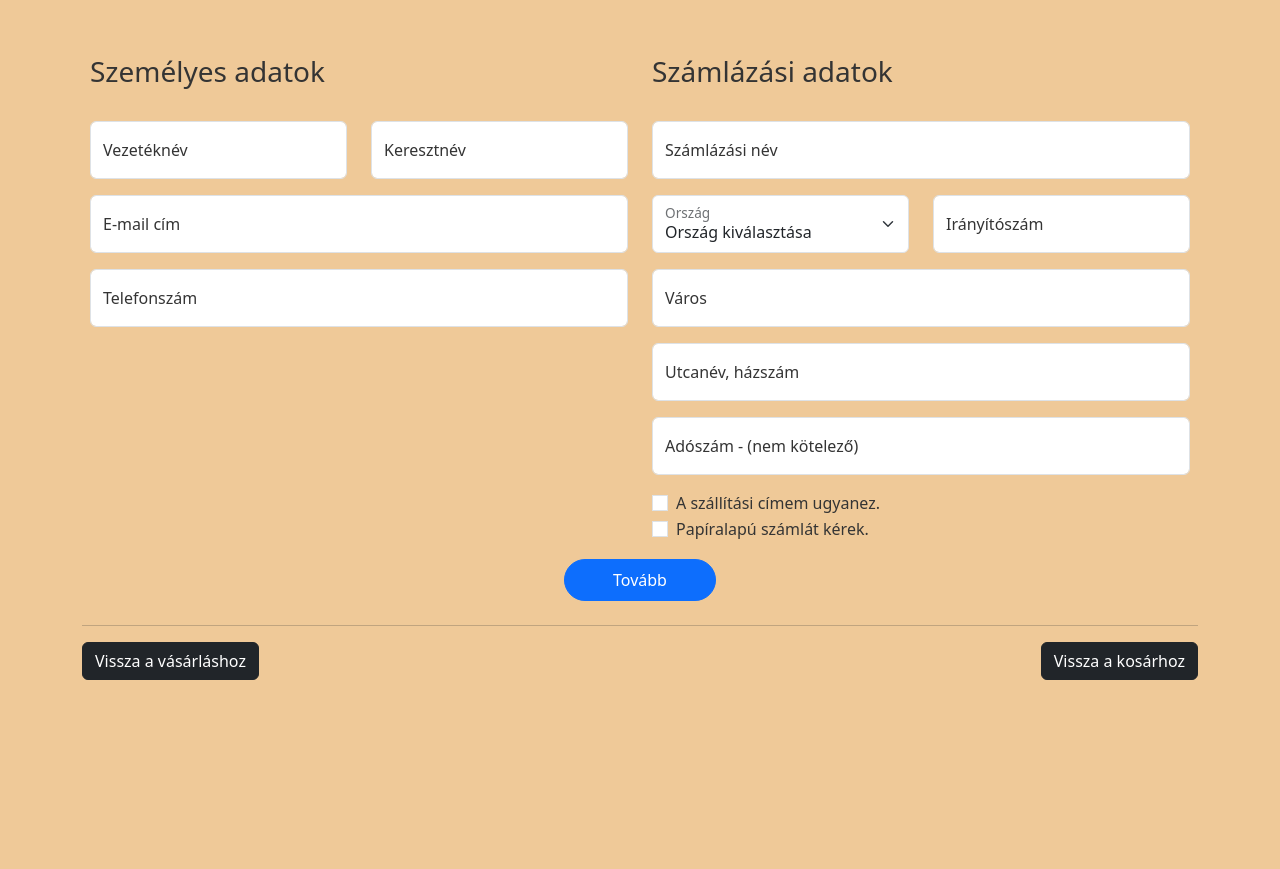
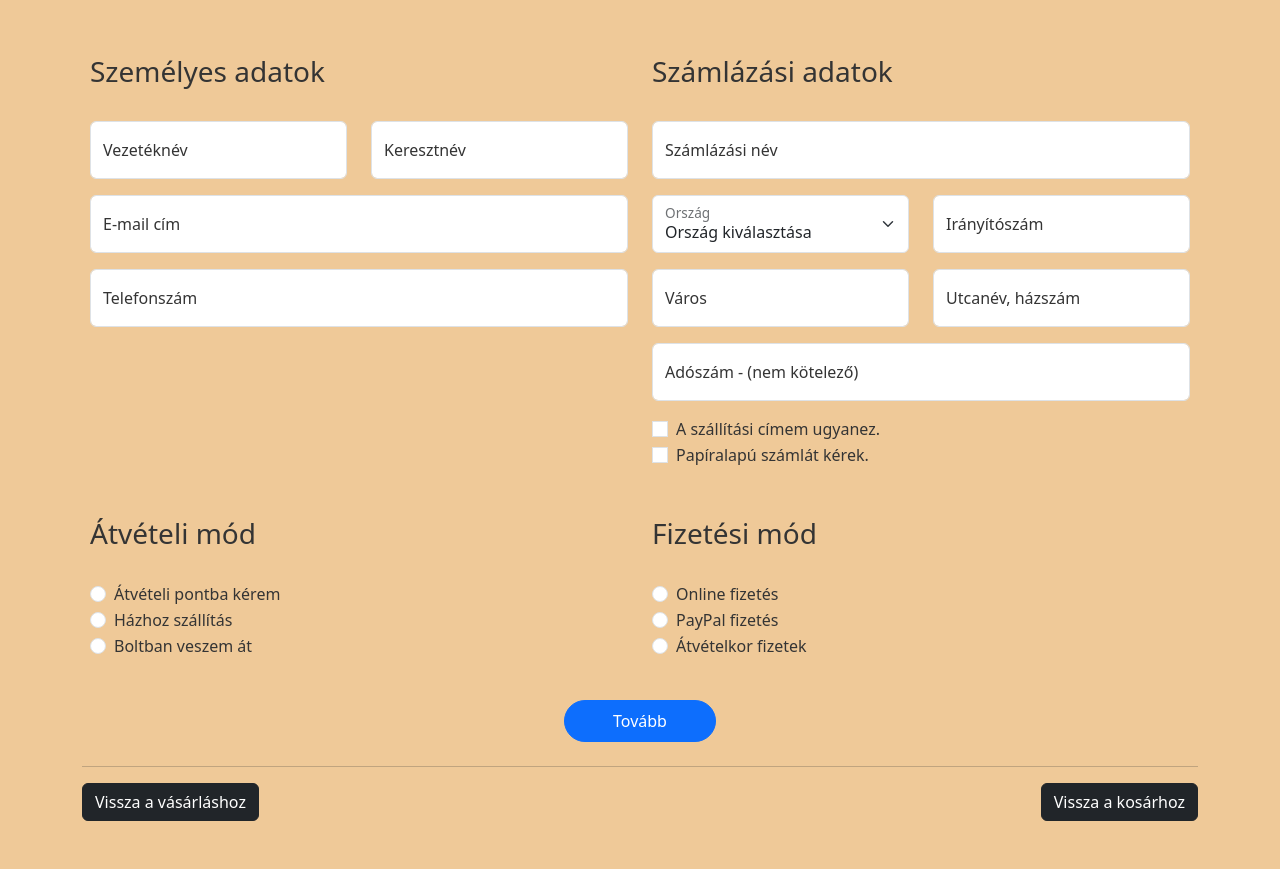
Before and after one commit to TKorsos/php-webshopszeru, a PHP site: page /fizetes.php in a window 1280 px wide. Shown: the part 105-974 px from the top of the page. Before the commit the page ends 785 px from the top, so only its background shows below. Run offline with PHP 8.4, Linux system fonts and the light colour scheme.

Commit message:
frissites_231102a

```diff
--- a/fizetes.php
+++ b/fizetes.php
@@ -20,6 +20,7 @@ if ($errors) {
     echo $errors;
 }
 
+// kimenet formázása **************************************************
 // lname, fname, email, tel, szamlazasi_nev, orszag, irszam, varos, utca_hsz, adoszam, szallitasi_cim, papir_szamla
 if(isset($_POST["tovabb"])) {
     // fogadó fájl
@@ -57,10 +58,22 @@ if(isset($_POST["tovabb"])) {
     $varos = $_POST["varos"];
     $utca_hsz = $_POST["utca_hsz"];
     $adoszam = $_POST["adoszam"];
+    if(isset($_POST["szallitasi_cim"])) {
         $szallitasi_cim = $_POST["szallitasi_cim"];
+    } else {
+        $szallitasi_cim = "Nem, másik címre kérem.";
+    }
+    if(isset($_POST["papir_szamla"])) {
         $papir_szamla = $_POST["papir_szamla"];
+    } else {
+        $papir_szamla = "Nem.";
+    }
+    // radio-nál kötelezővé kell tenni a választást
+    $atvetel = $_POST["atvetel"];
+    $fizetes = $_POST["fizetes"];
+
     // végső kiíratás
-    $data = "Név: \t$lname\t$fname\nE-mail cím: \t$email\nTelfonszám: \t$tel\nSzámlázási név: \t$szamlazasi_nev\nOrszág: \t$orszag\nIrányítószám: \t$irszam\tVáros: \t$varos\nUtca, házszám: \t$utca_hsz\nAdószám (Nem kötelező): \t$adoszam\nSzállítási cím ugyanez legyen? \t$szallitasi_cim\nPapír alapú számlát kér? \t$papir_szamla";
+    $data = "Név: \t$lname\t$fname\nE-mail cím: \t$email\nTelfonszám: \t$tel\nSzámlázási név: \t$szamlazasi_nev\nOrszág: \t$orszag\nIrányítószám: \t$irszam\tVáros: \t$varos\nUtca, házszám: \t$utca_hsz\nAdószám (Nem kötelező): \t$adoszam\nSzállítási cím ugyanez legyen? \t$szallitasi_cim\nPapír alapú számlát kér? \t$papir_szamla\nÁtvétel módja: \t$atvetel\nFizetés módja: \t$fizetes";
 
     $sum = "$product\n$data";
 
@@ -99,10 +112,9 @@ if(isset($_POST["tovabb"])) {
         <form method="post">
 
             <?php
-
-            // innen tovább fizetési mód megadása radio button személyes adatok megadása egy tovább gombbal
-            // űrlap oldal először csak legyen meg készítsek el minden módosítást előbb majd utána jöhet az űrlapos fizetős php kidolgozása
-            // űrlap file_put_contents() -el küldene fájlt
+            // ciklusos megoldás *********************************************
+            // személyes adatok, átvételi mód radio, fizetési mód megadása radio
+            // checkboxnál feltétel hogy igen/nem
 
             $total = 0;
 
@@ -124,141 +136,114 @@ if(isset($_POST["tovabb"])) {
                 echo '<section class="row p-2"><article class="col"><h4>Végösszeg: ' . $total . ' Ft</h4></article></section>';
             }
 
-            // űrlap kezdete
-            echo '<section class="row p-2 mt-5">
-            <article class="col">
-                <article class="row pb-4">
-                    <h3>Személyes adatok</h3>
-                </article>
-                <article class="row">
-                    <article class="col">
-                        <div class="form-floating mb-3">
-                            <input type="text" class="form-control" name="lname" id="lname" placeholder="Vezetéknév">
-                            <label for="lname">Vezetéknév</label>
-                        </div>
-                    </article>
-                    <article class="col">
-                        <div class="form-floating mb-3">
-                            <input type="text" class="form-control" name="fname" id="fname" placeholder="Keresztnév">
-                            <label for="fname">Keresztnév</label>
-                        </div>
-                    </article>
-                </article>
-                <article class="row">
-                    <article class="col">
-                        <div class="form-floating mb-3">
-                            <input type="email" class="form-control" name="email" id="email" placeholder="E-mail cím">
-                            <label for="email">E-mail cím</label>
-                        </div>
-                    </article>
-                </article>
-                <article class="row">
-                    <article class="col">
-                        <div class="form-floating mb-3">
-                            <input type="text" class="form-control" name="tel" id="tel" placeholder="Telefonszám">
-                            <label for="tel">Telefonszám</label>
-                        </div>
-                    </article>
-                </article>
-            </article>
-            <article class="col">
-                <article class="row pb-4">
-                    <h3>Számlázási adatok</h3>
-                </article>
-                <article class="row">
-                    <article class="col">
-                        <div class="form-floating mb-3">
-                            <input type="text" class="form-control" name="szamlazasi_nev" id="szamlazasi_nev" placeholder="Számlázási név">
-                            <label for="szamlazasi_nev">Számlázási név</label>
-                        </div>
-                    </article>
-                </article>
-                <article class="row">
-                    <article class="col">
-                        <div class="form-floating mb-3">
-                            <select class="form-select" name="orszag" id="orszag" aria-label="Ország">
-                                <option selected>Ország kiválasztása</option>
-                                <option value="Magyarország">Magyarország</option>
-                                <option value="Argentína">Argentína</option>
-                                <option value="Ausztrália">Ausztrália</option>
-                                <option value="Ausztria">Ausztria</option>
-                                <option value="Egyiptom">Egyiptom</option>
-                                <option value="Franciaország">Franciaország</option>
-                                <option value="Horvátország">Horvátország</option>
-                                <option value="Japán">Japán</option>
-                                <option value="Kanada">Kanada</option>
-                                <option value="Nagy-Britannia">Nagy-Britannia</option>
-                                <option value="Németország">Németország</option>
-                                <option value="Olaszország">Olaszország</option>
-                                <option value="Románia">Románia</option>
-                                <option value="Szerbia">Szerbia</option>
-                                <option value="Szlovákia">Szlovákia</option>
-                                <option value="Szlovénia">Szlovénia</option>
-                                <option value="Ukrajna">Ukrajna</option>
-                            </select>
-                            <label for="orszag">Ország</label>
-                        </div>
-                    </article>
-                    <article class="col">
-                        <div class="form-floating mb-3">
-                            <input type="text" class="form-control" name="irszam" id="irszam" placeholder="Irányítószám">
-                            <label for="irszam">Irányítószám</label>
-                        </div>
-                    </article>
-                </article>
-                <article class="row">
-                    <article class="col">
-                        <div class="form-floating mb-3">
-                            <input type="text" class="form-control" name="varos" id="varos" placeholder="Város">
-                            <label for="varos">Város</label>
-                        </div>
-                    </article>
-                </article>
-                <article class="row">
-                    <article class="col">
-                        <div class="form-floating mb-3">
-                            <input type="text" class="form-control" name="utca_hsz" id="utca_hsz" placeholder="Utcanév, házszám">
-                            <label for="utca_hsz">Utcanév, házszám</label>
-                        </div>
-                    </article>
-                </article>
-                <article class="row">
-                    <article class="col">
-                        <div class="form-floating mb-3">
-                            <input type="text" class="form-control" name="adoszam" id="adoszam" placeholder="Adószám - (nem kötelező)">
-                            <label for="adoszam">Adószám - (nem kötelező)</label>
-                        </div>
-                    </article>
-                </article>
-                <article class="row">
-                    <article class="col">
-                        <div class="form-check">
-                            <input class="form-check-input rounded-0" type="checkbox" value="" id="szallitasi_cim" name="szallitasi_cim">
-                            <label class="form-check-label" for="szallitasi_cim">
-                                A szállítási címem ugyanez.
+            $urlap = [
+                [
+                    [['Személyes adatok']],
+                    [['Vezetéknév', 'Keresztnév']],
+                    [['E-mail cím']],
+                    [['Telefonszám']]
+                ],
+                [
+                    [['Számlázási adatok']],
+                    [['Számlázási név']],
+                    [['Ország', 'Irányítószám']],
+                    [['Város', 'Utcanév, házszám']],
+                    [['Adószám - (nem kötelező)']],
+                    [['A szállítási címem ugyanez.']],
+                    [['Papíralapú számlát kérek.']]
+                ],
+                [
+                    [['Átvételi mód']],
+                    [['Átvételi pontba kérem']],
+                    [['Házhoz szállítás']],
+                    [['Boltban veszem át']]
+                ],
+                [
+                    [['Fizetési mód']],
+                    [['Online fizetés']],
+                    [['PayPal fizetés']],
+                    [['Átvételkor fizetek']]
+                ],
+            ];
+
+            $coutry = ['Magyarország', 'Argentína', 'Ausztrália', 'Ausztria', 'Egyiptom', 'Franciaország', 'Horvátország', 'Japán', 'Kanada', 'Nagy-Britannia', 'Németország', 'Olaszország', 'Románia', 'Szerbia', 'Szlovákia', 'Szlovénia', 'Ukrajna'];
+
+            $for_ids = [
+                "Vezetéknév" => "lname",
+                "Keresztnév" => "fname",
+                "E-mail cím" => "email",
+                "Telefonszám" => "tel",
+                "Számlázási név" => "szamlazasi_nev",
+                "Irányítószám" => "irszam",
+                "Város" => "varos",
+                "Utcanév, házszám" => "utca_hsz",
+                "Adószám - (nem kötelező)" => "adoszam"
+            ];
+
+            // űrlap kiíratás ciklussal eleje
+            echo '<section class="row p-2">';
+            foreach ($urlap as $ocol) {
+                echo '<article class="col-6 pt-5">';
+                foreach ($ocol as $row_id => $row) {
+                    echo ($row_id === 0 ? '<article class="row pb-4">' : '<article class="row">');
+                    foreach ($row as $icol) {
+                        foreach ($icol as $id => $content) {
+                            echo '<article class="col-' . (12 / count($icol)) . '">';
+                            if ($content === 'Átvételi mód' || $content === 'Fizetési mód') {
+                                echo '<h3 class="pb-4">' . $content . '</h3>';
+                                foreach ($ocol as $key => $sor) {
+                                    if ($key > 0) {
+                                        echo '<div class="form-check">
+                                            <input class="form-check-input" type="radio" name="' . ($content === 'Fizetési mód' ? "fizetes" : "atvetel") . '" id="' . ($content === 'Fizetési mód' ? "fizetes" . $key : "atvetel" . $key) . '" value="' . $sor[0][0] . '">
+                                            <label class="form-check-label" for="' . ($content === 'Fizetési mód' ? "fizetes" . $key : "atvetel" . $key) . '">
+                                            ' . $sor[0][0] . '
                                             </label>
-                        </div>
-                    </article>
-                </article>
-                <article class="row">
-                    <article class="col">
-                        <div class="form-check">
-                            <input class="form-check-input rounded-0" type="checkbox" value="" id="papir_szamla" name="papir_szamla">
-                            <label class="form-check-label" for="papir_szamla">
-                                Papíralapú számlát kérek.
-                            </label>
-                        </div>
-                    </article>
-                </article>
-            </article>
-        </section>
-        <section class="row p-2 justify-content-center">
+                                        </div>';
+                                    }
+                                }
+                            } elseif ($row_id === 0) {
+                                echo '<h3>' . $content . '</h3>';
+                            } elseif ($content === 'A szállítási címem ugyanez.' || $content === 'Papíralapú számlát kérek.') {
+                                // checkbox value pipa és nem pipa esetén ************
+                                echo '<div class="form-check">
+                                    <input class="form-check-input rounded-0" type="checkbox" value="' . $content . '" id="' . ($content === 'A szállítási címem ugyanez.' ? "szallitasi_cim" : "papir_szamla") . '" name="' . ($content === 'A szállítási címem ugyanez.' ? "szallitasi_cim" : "papir_szamla") . '">
+                                    <label class="form-check-label" for="' . ($content === 'A szállítási címem ugyanez.' ? "szallitasi_cim" : "papir_szamla") . '">' . $content . '</label>
+                                </div>';
+                            } elseif ($content === 'Ország') {
+                                echo '<div class="form-floating mb-3">
+                                    <select class="form-select" name="orszag" id="orszag" aria-label="' . $content . '">
+                                        <option selected>Ország kiválasztása</option>';
+                                foreach ($coutry as $list) {
+                                    echo '<option value="' . $list . '">' . $list . '</option>';
+                                }
+                                echo '</select><label for="orszag">' . $content . '</label>
+                                </div>';
+                            } else {
+                                foreach ($for_ids as $id => $forname) {
+                                    if ($id === $content) {
+                                        echo '<div class="form-floating mb-3">
+                                            <input type="' . ($content === 'E-mail cím' ? 'email' : 'text') . '" class="form-control" name="' . $forname . '" id="' . $forname . '" placeholder="' . $content . '">
+                                            <label for="' . $forname . '">' . $content . '</label>
+                                </div>';
+                                    }
+                                }
+                            }
+                            echo '</article>';
+                        }
+                    }
+                    echo '</article>';
+                }
+                echo '</article>';
+            }
+            echo '</section>';
+            // űrlap kiíratás ciklussal vége
+
+            echo '<section class="row p-2 justify-content-center">
                 <article class="col-auto">
                     <!-- gomb name értékének beállítása -->
                     <button class="btn btn-primary rounded-5 py-2 px-5" id="tovabb" name="tovabb">Tovább</button>
                 </article>
             </section>';
-        // űrlap vége
 
             echo '<hr>';
 
```
Lines whose indentation alone changed are shown as unchanged.
